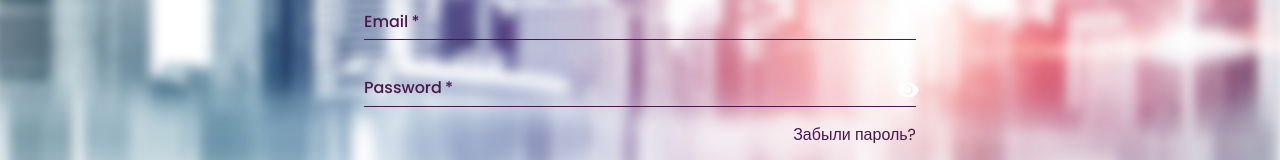
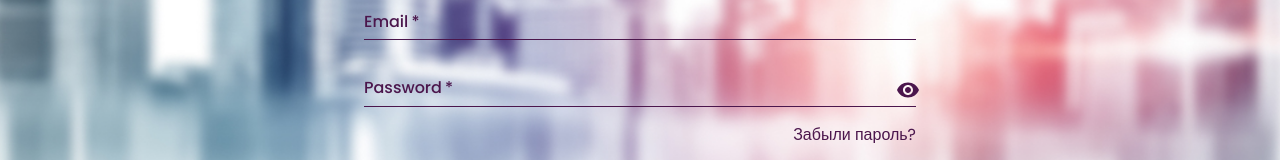
Before and after one commit to ElenaMihailova/Guarantee---one-page, a React (Create React App) app: page /auth in a window 1280 px wide. Shown: the part 329-489 px from the top of the page. Built offline with nearby package versions, Linux system fonts and the light colour scheme.

Commit message:
fix: icon color

```diff
--- a/src/components/PasswordField.tsx
+++ b/src/components/PasswordField.tsx
@@ -53,7 +53,7 @@ const PasswordField: React.FC<PasswordFieldProps> = ({
               aria-label="toggle password visibility"
               onClick={handleClickShowPassword}
               edge="end"
-              sx={{ color: theme.palette.common.white }}
+              sx={{ color: theme.palette.secondary.main }}
             >
               {showPassword ? <VisibilityOff /> : <Visibility />}
             </IconButton>
```
